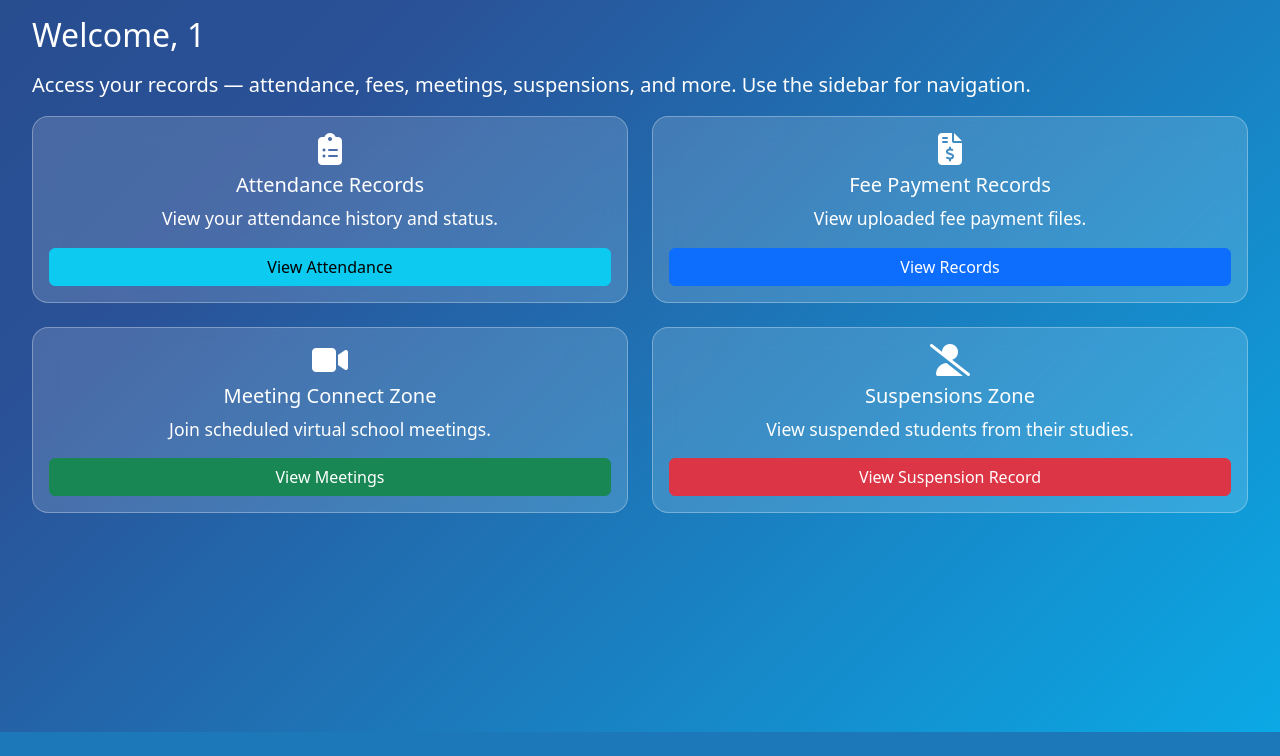
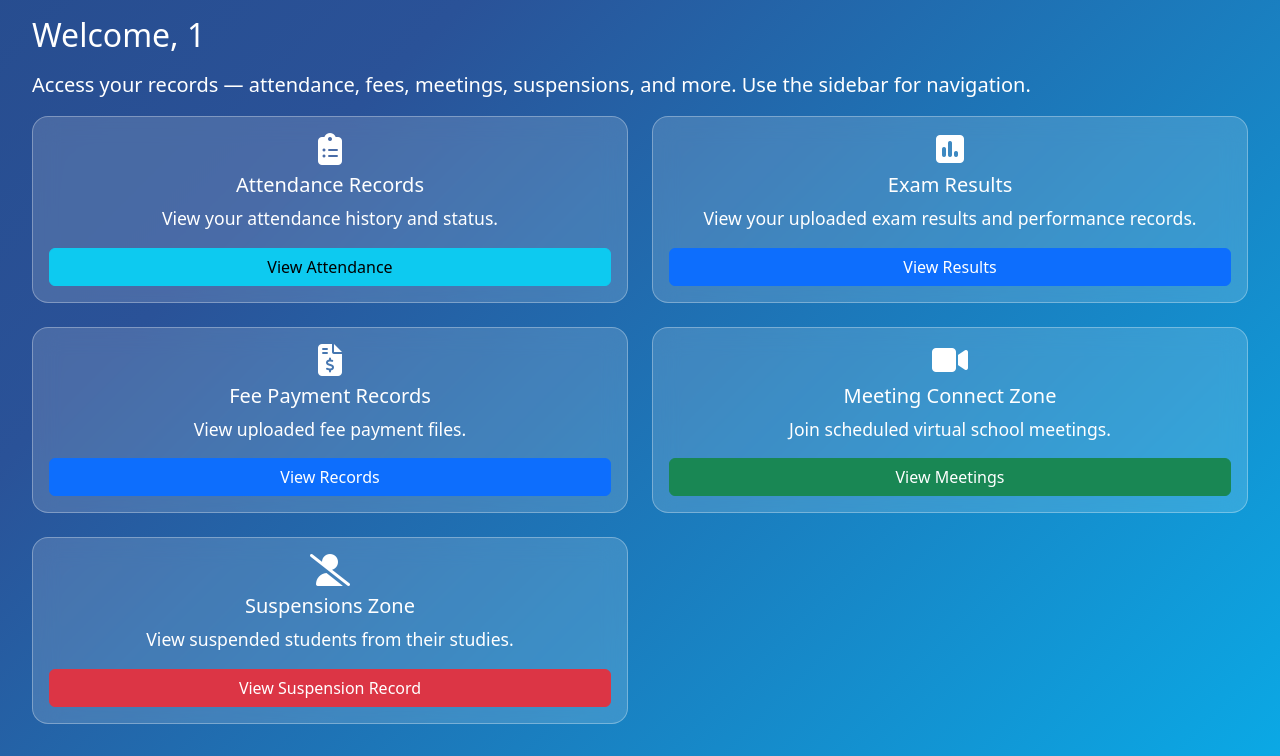
Before and after one commit to EzraelJeremiah-py/PESS, a Flask app: page /user/dashboard in a window 1280 px wide. Shown: the part 68-824 px from the top of the page. Before the commit the page ends 800 px from the top, so only its background shows below. Run offline with Flask 3, Linux system fonts and the light colour scheme; the visitor is signed in with stand-in values (Sample User, id 1); some libraries are stand-ins or nearby versions.

Commit message:
Update user_dashboard.html

```diff
--- a/pess-backend/templates/user_dashboard.html
+++ b/pess-backend/templates/user_dashboard.html
@@ -145,6 +145,7 @@
     </div>
 
     <a href="{{ url_for('attendance.user_attendance') }}"><i class="fas fa-clipboard-list"></i> My Attendance</a>
+    <a href="{{ url_for('results.user_view') }}"><i class="fas fa-poll"></i> My Results</a>
     <a href="{{ url_for('fees.user_fee_files') }}"><i class="fas fa-file-invoice-dollar"></i> Fee Records</a>
     <a href="{{ url_for('meeting.user_meetings') }}"><i class="fas fa-video"></i> Meetings</a>
     <a href="{{ url_for('suspensions.public_suspensions') }}"><i class="fas fa-user-slash"></i> Suspensions</a>
@@ -187,6 +188,17 @@
         </div>
       </div>
 
+      <!-- Exam Results -->
+      <div class="col-sm-12 col-md-6">
+        <div class="card text-center p-3 h-100">
+          <i class="fas fa-poll icon"></i>
+          <h5 class="card-title">Exam Results</h5>
+          <p class="card-text">View your uploaded exam results and performance records.</p>
+          <a href="{{ url_for('results.user_view') }}" class="btn btn-primary w-100">View Results</a>
+        </div>
+      </div>
+
+
       <!-- Fee Payment Records -->
       <div class="col-sm-12 col-md-6">
         <div class="card text-center p-3 h-100">
```
